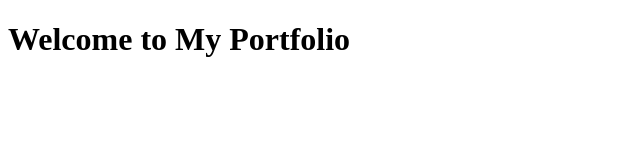
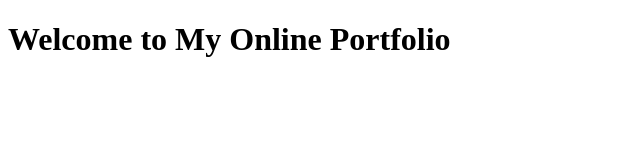
Before and after one commit to siw-sgp/portfolio-website, a plain HTML site: page index.html in a window 1280 px wide. Shown: the whole page, without its empty margins (0-640 px from the left). Drawn offline with Linux system fonts and the light colour scheme.

Commit message:
Updated header text on main

```diff
--- a/index.html
+++ b/index.html
@@ -1 +1,2 @@
-<!DOCTYPE html><html><head><title>My Portfolio</title></head><body><h1>Welcome to My Portfolio</h1></body></html>
+<!DOCTYPE html><html><head><title>My Portfolio</title></head><body><h1>Welcome to My Online Portfolio</h1>
+</body></html>
```
